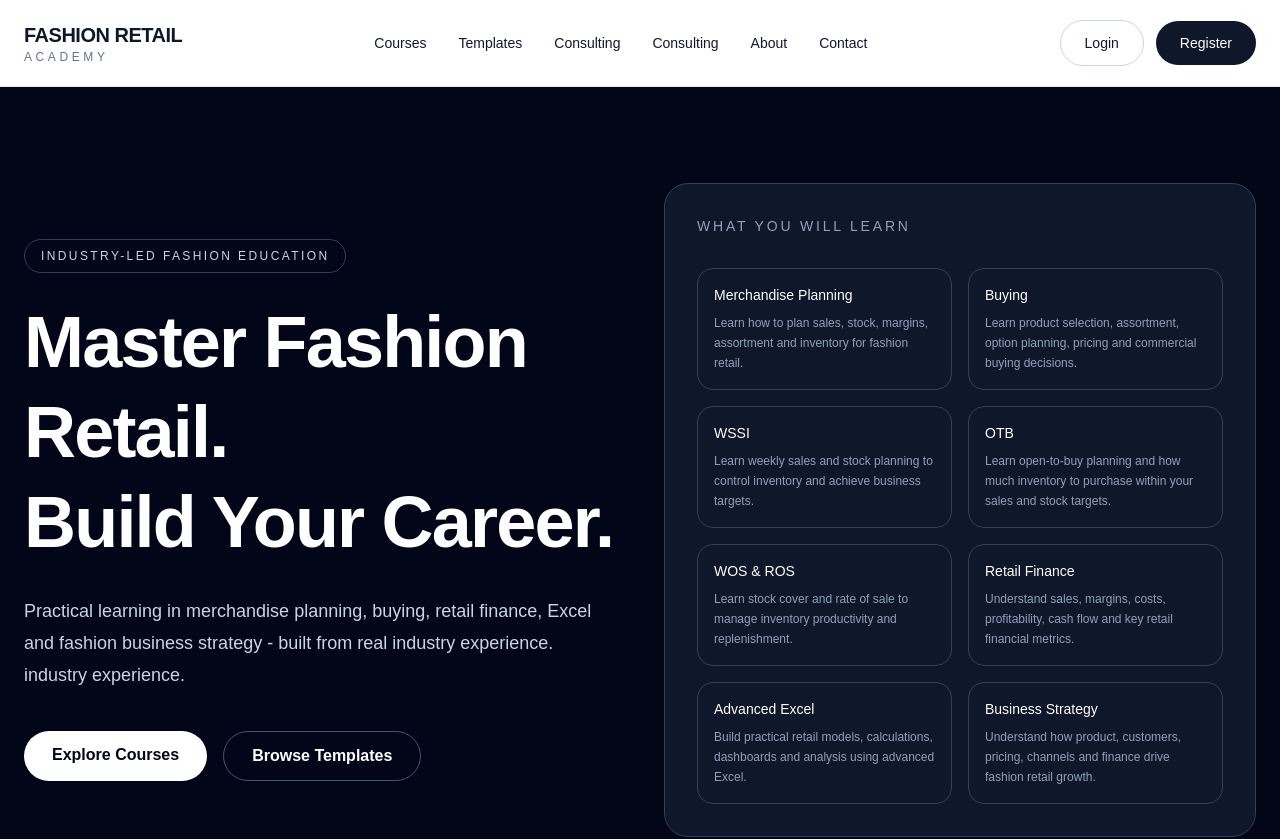
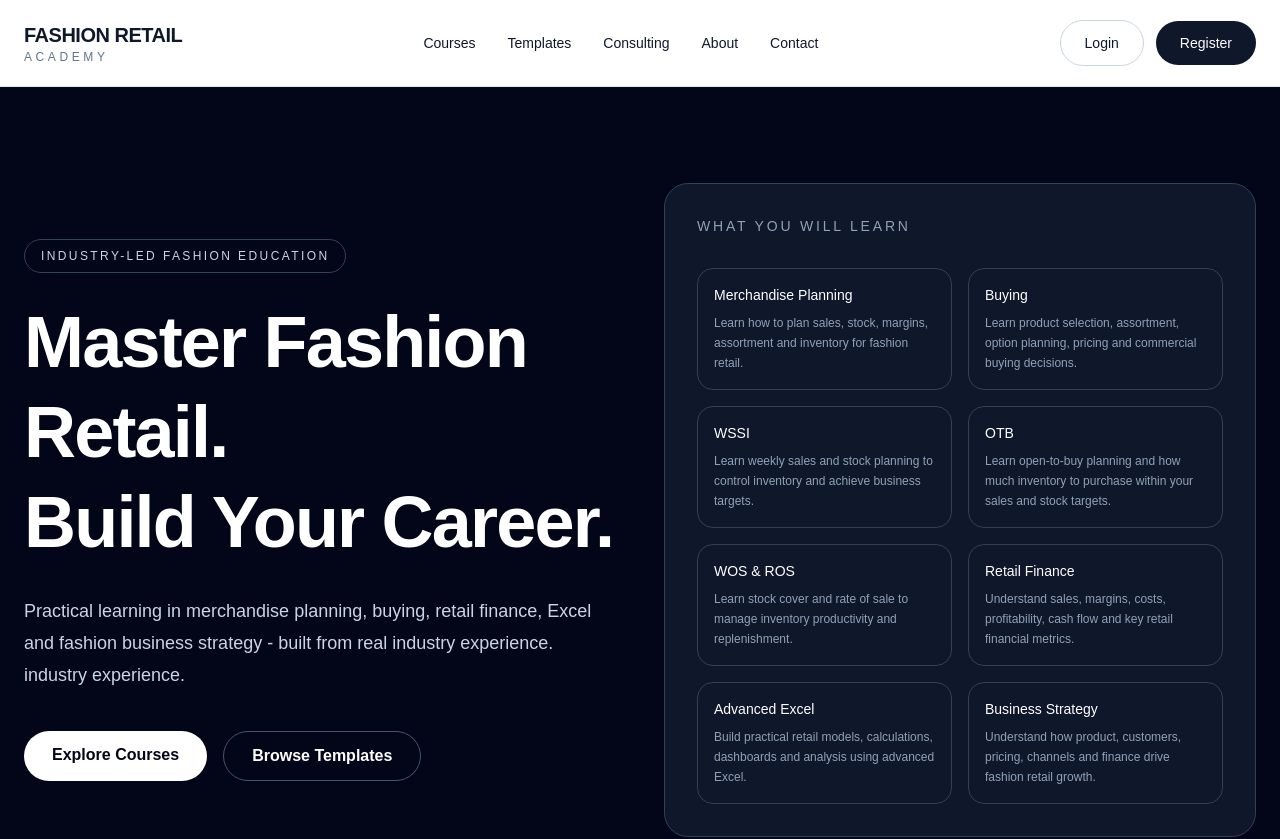
Before and after one commit to fashion-retail-academy/fashion-retail-academy, a Next.js app: page / in a window 1280 px wide. Shown: the top 839 px of the page. Built offline with nearby package versions, Linux system fonts and the light colour scheme; no server answers; the database is empty.

Commit message:
Remove duplicate Consulting link

```diff
--- a/app/page.tsx
+++ b/app/page.tsx
@@ -76,9 +76,6 @@ export default async function Home() {
             </a>
             <a href="#templates" className="text-sm hover:text-slate-500">
               Templates
-            </a>
-            <a href="/consulting/contact" className="text-sm hover:text-slate-500">
-              Consulting
             </a>
             <a href="/consulting/contact" className="text-sm hover:text-slate-500">
               Consulting
```
